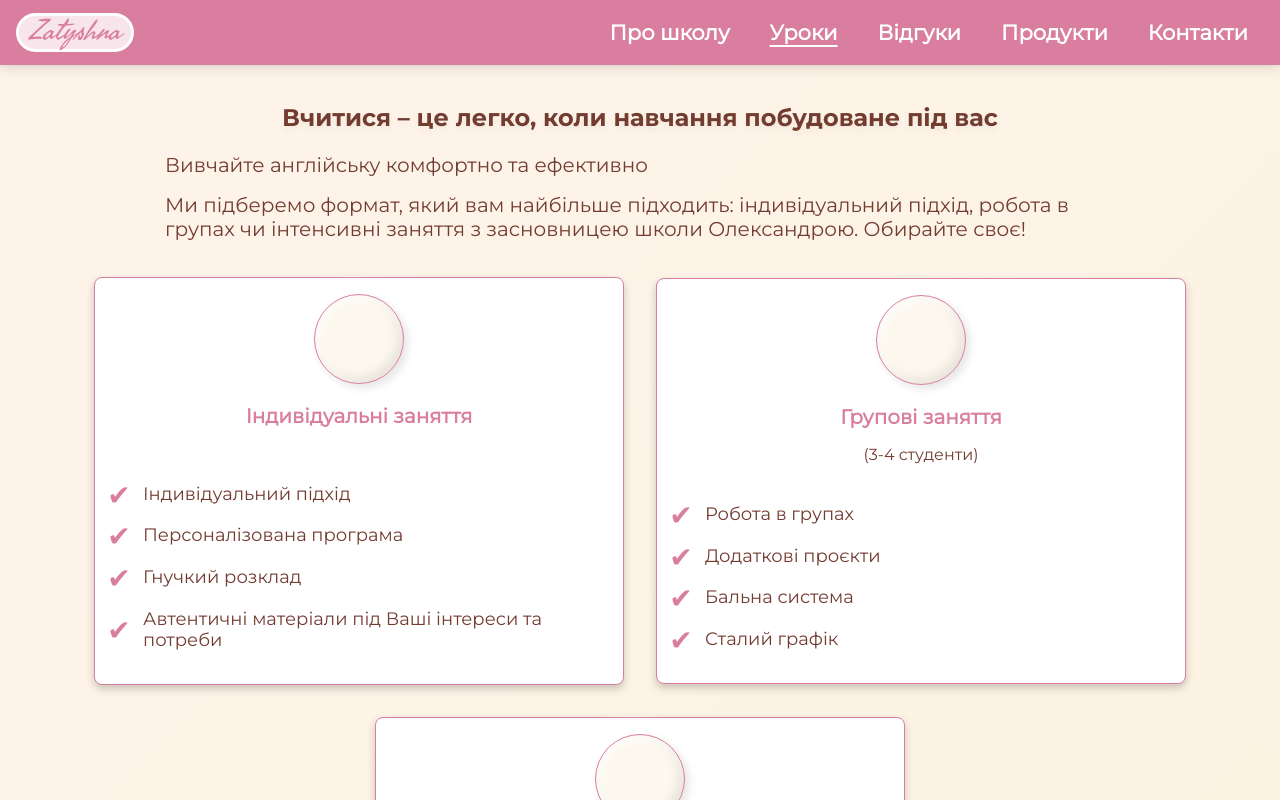
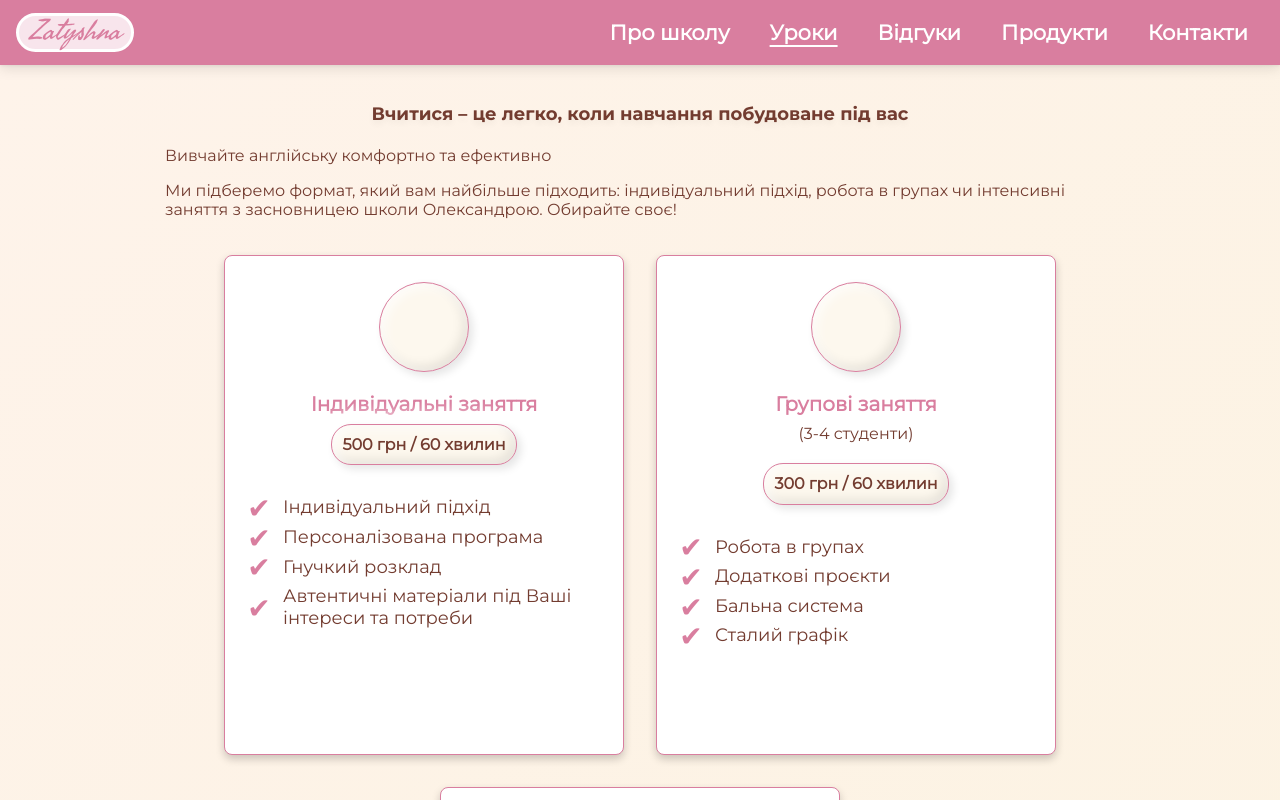
Before and after one commit to OlenaPobehailo/zatyshna, a Next.js app: page /lessons in a window 1280 px wide. Shown: the top 800 px of the page. Built offline with nearby package versions, Linux system fonts and the light colour scheme; some icons are missing.

Commit message:
update styles

```diff
--- a/src/app/page.module.scss
+++ b/src/app/page.module.scss
@@ -29,16 +29,16 @@
 .pageTitle {
   font-family: Montserrat-Bold, sans-serif;
   margin-bottom: 20px;
-  font-size: 20px;
+  font-size: 16px;
   text-align: center;
   text-shadow: 0 4px 6px rgba(0, 0, 0, 0.05);
 
   @media screen and (min-width: $breakpoint-tablet) {
-    font-size: 24px;
+    font-size: 18px;
   }
 
   @media screen and (min-width: $breakpoint-desktop) {
-    font-size: 36px;
+    font-size: 28px;
   }
 }
 
@@ -46,16 +46,16 @@
   display: flex;
   gap: 5px;
   margin-bottom: 8px;
-  font-size: 18px;
+  font-size: 14px;
   color: var(--accent-color);
 
   @media screen and (min-width: $breakpoint-tablet) {
-    font-size: 20px;
+    font-size: 16px;
     margin-bottom: 16px;
   }
 
   @media screen and (min-width: $breakpoint-desktop) {
-    font-size: 24px;
+    font-size: 18px;
     margin-bottom: 20px;
   }
 }
--- a/src/components/Sections/Lessons/Lessons.module.scss
+++ b/src/components/Sections/Lessons/Lessons.module.scss
@@ -69,6 +69,7 @@
 
 .lessonItem {
   width: 100%;
+  padding: 10px;
   background-color: #fff;
   border: 1px solid var(--pink-color);
   border-radius: 8px;
@@ -82,12 +83,12 @@
 
   @media screen and (min-width: $breakpoint-tablet) {
     width: calc(50% - 16px);
-    min-height: 350px;
+    max-width: 400px;
+    min-height: 500px;
   }
 
   @media screen and (min-width: $breakpoint-desktop) {
     width: calc(33.333% - 32px);
-    min-height: 410px;
   }
 }
 
@@ -155,7 +156,7 @@
   width: 100%;
   font-size: 16px;
   color: var(--pink-color);
-  margin-bottom: 16px;
+  margin-bottom: 8px;
 
   @media screen and (min-width: $breakpoint-tablet) {
     font-size: 20px;
@@ -180,6 +181,7 @@
 
 .lessonSubtitle {
   font-size: 16px;
+  margin-bottom: 20px;
 
   @media screen and (min-width: $breakpoint-tablet) {}
 
@@ -187,16 +189,26 @@
 }
 
 .lessonPrice {
-  font-size: 20px;
-  margin-bottom: 16px;
+  font-size: 16px;
+  // margin-bottom: 16px;
   font-weight: 700;
+  border: 1px solid var(--pink-color);
+  border-radius: 20px;
+  padding: 10px;
+  backdrop-filter: blur(8px);
+  background: var(--main-bg);
+  box-shadow:
+    4px 4px 8px rgba(0, 0, 0, 0.1),
+    -8px -8px 16px rgba(255, 255, 255, 0.9),
+    inset 4px 4px 12px rgba(255, 255, 255, 0.8),
+    inset -4px -4px 12px rgba(0, 0, 0, 0.1);
 
   @media screen and (min-width: $breakpoint-tablet) {
-    font-size: 22px;
+    // font-size: 22px;
   }
 
   @media screen and (min-width: $breakpoint-desktop) {
-    font-size: 24px;
+    // font-size: 24px;
   }
 }
 
@@ -206,11 +218,11 @@
   text-align: left;
 
   @media screen and (min-width: $breakpoint-tablet) {
-    padding: 24px;
+    padding: 16px 24px;
   }
 
   @media screen and (min-width: $breakpoint-desktop) {
-    padding: 32px;
+    padding: 16px 32px;
   }
 }
 
@@ -231,7 +243,7 @@
 }
 
 .lessonFeatures li:not(:last-child) {
-  margin-bottom: 20px;
+  margin-bottom: 8px;
 }
 
 .lessonFeatures li::before {
--- a/src/components/Sections/Lessons/Lessons.tsx
+++ b/src/components/Sections/Lessons/Lessons.tsx
@@ -23,7 +23,7 @@ const Lessons = () => {
                 <Icon icon="mdi:account" className={css.icon} />
               </div>
               <h3 className={css.lessonTitle}>Індивідуальні заняття</h3>
-              {/* <p className={css.lessonPrice}>500 грн / 60 хвилин</p> */}
+              <p className={css.lessonPrice}>500 грн / 60 хвилин</p>
             </div>
             <ul className={css.lessonFeatures}>
               <li>Індивідуальний підхід</li>
@@ -39,10 +39,10 @@ const Lessons = () => {
                 <Icon icon="mdi:account-group" className={css.icon} />
               </div>
               <h3 className={css.lessonTitle}>
-                Групові заняття <br />
+                Групові заняття
               </h3>
               <p className={css.lessonSubtitle}>(3-4 студенти)</p>
-              {/* <p className={css.lessonPrice}>300 грн / 60 хвилин</p> */}
+              <p className={css.lessonPrice}>300 грн / 60 хвилин</p>
             </div>
             <ul className={css.lessonFeatures}>
               <li>Робота в групах</li>
@@ -62,7 +62,7 @@ const Lessons = () => {
                 <span>(засновниця школи)</span>
               </h3>
               <p className={css.lessonSubtitle}>Групові заняття (4 студенти)</p>
-              {/* <p className={css.lessonPrice}>500 грн / 60 хвилин</p> */}
+              <p className={css.lessonPrice}>500 грн / 60 хвилин</p>
             </div>
 
             <ul className={css.lessonFeatures}>
--- a/src/components/Testimonials/Testimonials.module.scss
+++ b/src/components/Testimonials/Testimonials.module.scss
@@ -19,7 +19,7 @@
     position: sticky;
     top: 80px;
 
-    min-height: 80vh;
+    min-height: 550px;
     padding: 24px;
     margin-bottom: 100px;
 
@@ -30,7 +30,7 @@
   }
 
   @media screen and (min-width: $breakpoint-desktop) {
-    min-height: 70vh;
+    min-height: 55vh;
     top: 100px;
     padding: 32px;
 
```
Also changed, not shown: src/components/Products/Products.module.scss (+15 -0 lines), src/components/Products/Products.tsx (+6 -6 lines).
